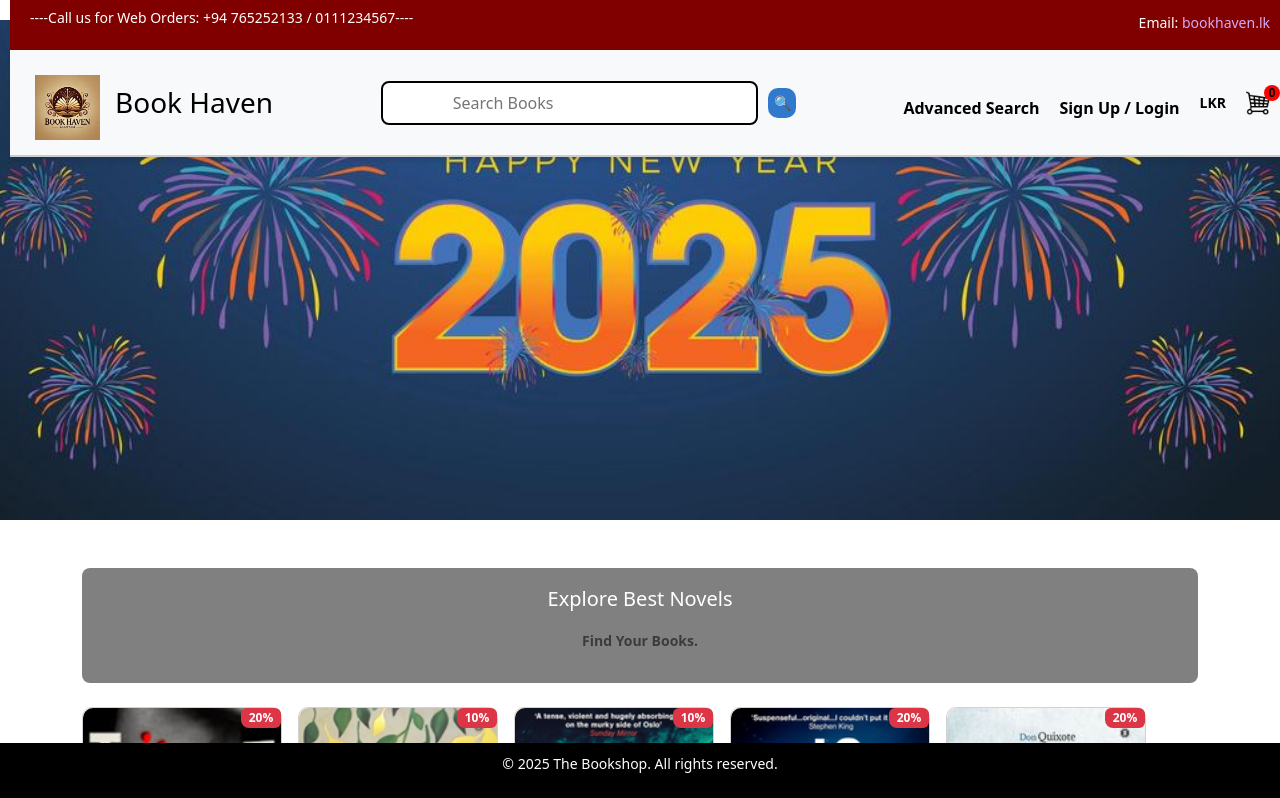
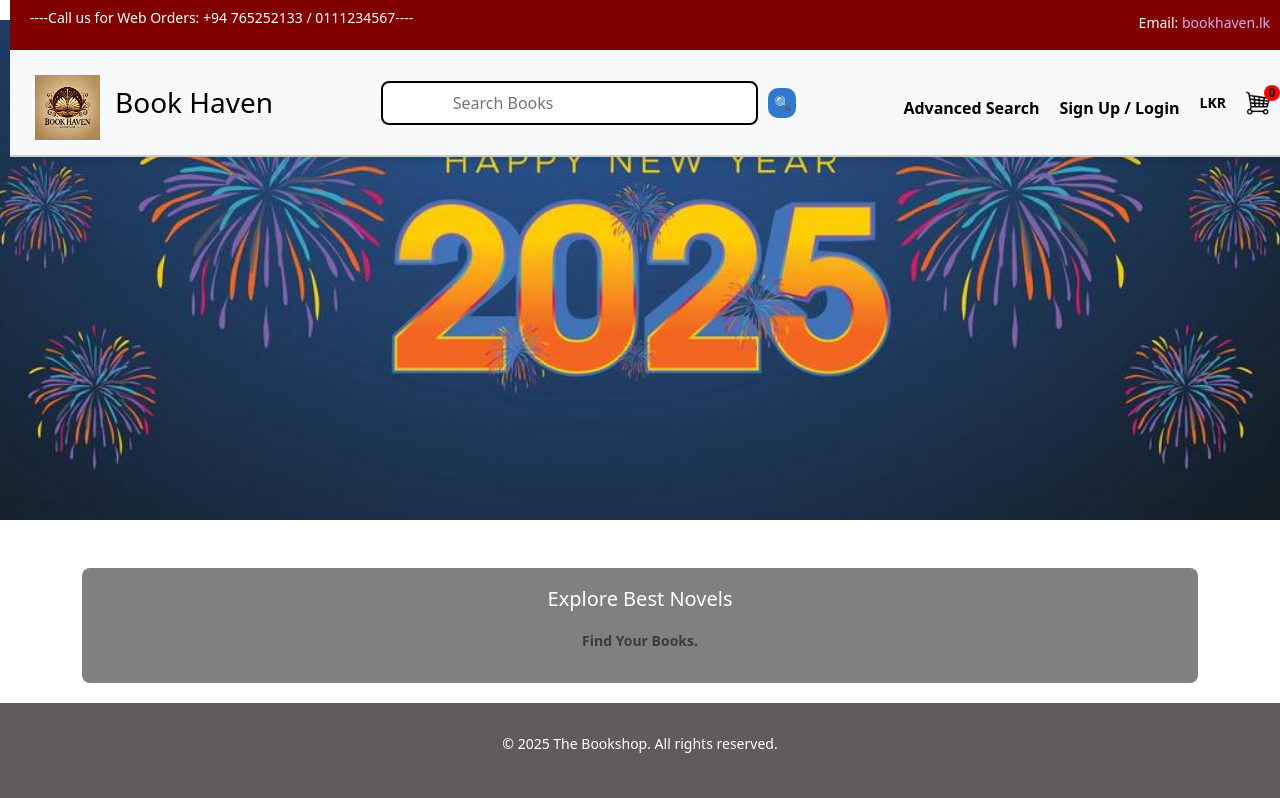
Before and after one commit to Pubudu11/Bookstore, a React (Vite) app in the folder bookstore-frontend/: page / in a window 1280 px wide. Shown: the top 798 px of the page. Built offline with nearby package versions, Linux system fonts and the light colour scheme.

Commit message:
Add Font Awesome for icons and implement footer styling

```diff
--- a/bookstore-frontend/package.json
+++ b/bookstore-frontend/package.json
@@ -10,6 +10,7 @@
     "preview": "vite preview"
   },
   "dependencies": {
+    "@fortawesome/fontawesome-free": "^6.7.2",
     "@types/react-bootstrap": "^0.32.37",
     "boostrap": "^2.0.0",
     "bootstrap": "^5.3.3",
--- a/bookstore-frontend/src/App.css
+++ b/bookstore-frontend/src/App.css
@@ -13,3 +13,27 @@ body {
   box-sizing: border-box;
   overflow-y: auto; /* Ensure scrolling is enabled */
 }
+.app {
+  display: flex;
+  flex-direction: column;
+  min-height: 100vh; /* Make the app container at least as tall as the viewport */
+}
+
+/* Main content expands to fill space */
+.main-content {
+  flex: 1; /* Ensures this section takes up available space */
+}
+
+/* Footer styles */
+.footer {
+  background-color: rgb(96, 92, 92);
+  color: white;
+  text-align: center;
+  padding: 30px;
+  position: fixed; /* Ensures the footer stays at the bottom of the page */
+  bottom: 0;
+  left: 0;
+
+  width: 100%; /* Ensures the footer spans the full width */
+  z-index: 1000; /* Keeps the footer above other elements if necessary */
+}
--- a/bookstore-frontend/src/App.tsx
+++ b/bookstore-frontend/src/App.tsx
@@ -14,15 +14,19 @@ import BookList from "./components/BookList"; // Corrected import statement
 import "./App.css";
 import "bootstrap/dist/css/bootstrap.min.css";
 
+// Define the pages where the footer should not be displayed
+const noFooterPages = ["/login", "/register"];
+
 // Define the App component
 const App: React.FC = () => {
   const location = useLocation();
 
   return (
-    <>
+    <div className="app">
       {/* Conditionally render Navbar only on the home page */}
       {location.pathname === "/" && <Navbar />}
 
+      <div className="main-content">
         <Routes>
           <Route
             path="/"
@@ -38,10 +42,10 @@ const App: React.FC = () => {
           {/* Register Page */}
           <Route path="/register" element={<Register />} />
         </Routes>
+      </div>
 
-      {/* Footer will appear on all pages */}
-      <Footer />
-    </>
+      {!noFooterPages.includes(location.pathname) && <Footer />}
+    </div>
   );
 };
 
--- a/bookstore-frontend/src/main.tsx
+++ b/bookstore-frontend/src/main.tsx
@@ -9,3 +9,7 @@ createRoot(document.getElementById("root")!).render(
     <App />
   </StrictMode>
 );
+<link
+  rel="stylesheet"
+  href="https://cdnjs.cloudflare.com/ajax/libs/font-awesome/5.15.4/css/all.min.css"
+/>;
```
Also changed, not shown: 1 other file (tests, documents, lock files or other folders). Lines whose indentation alone changed are shown as unchanged.
